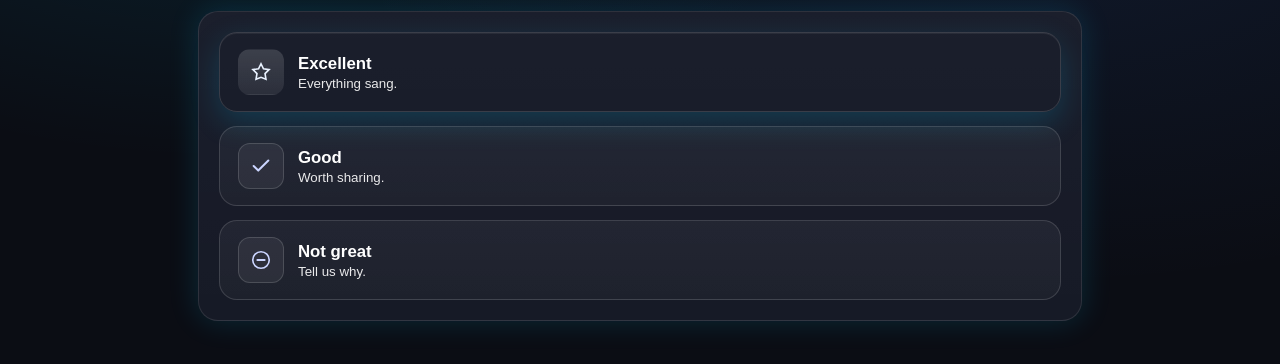
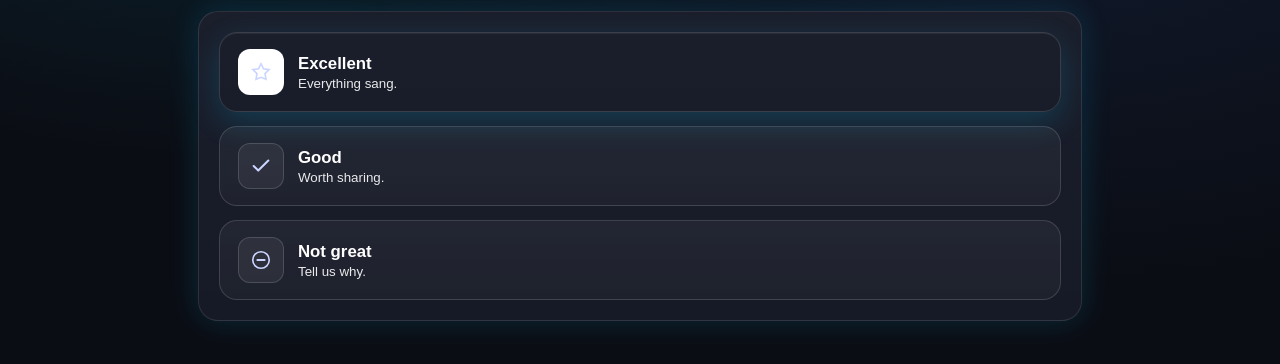
Before and after one commit to mones2/qr-review, a website: page index.html in a window 1280 px wide. Shown: the part 134-498 px from the top of the page. Drawn offline with Linux system fonts and the light colour scheme; no server answers.

Commit message:
Update index.html

```diff
--- a/index.html
+++ b/index.html
@@ -83,6 +83,7 @@
     flex:0 0 46px; height:46px; display:grid; place-items:center;
     border-radius:12px; color:#cbd5ff;
     background:rgba(255,255,255,.06); border:1px solid rgba(255,255,255,.15);
+
   }
   .optText .title{ font-weight:800; font-size:1.05rem }
   .optText .sub{ color:#fff; margin-top:2px; opacity:.9 }
@@ -94,8 +95,7 @@
     box-shadow: 0 10px 30px rgba(0,199,255,.18), inset 0 1px 0 rgba(255,255,255,.06);
   }
   .optionItem--primary .optIcon{
-    background:linear-gradient(180deg, rgba(255,255,255,.15), rgba(255,255,255,.08));
-    border-color:transparent; color:#e9f2ff;
+    background:white;
   }
 
   .optionItem[aria-pressed="true"]{
```
